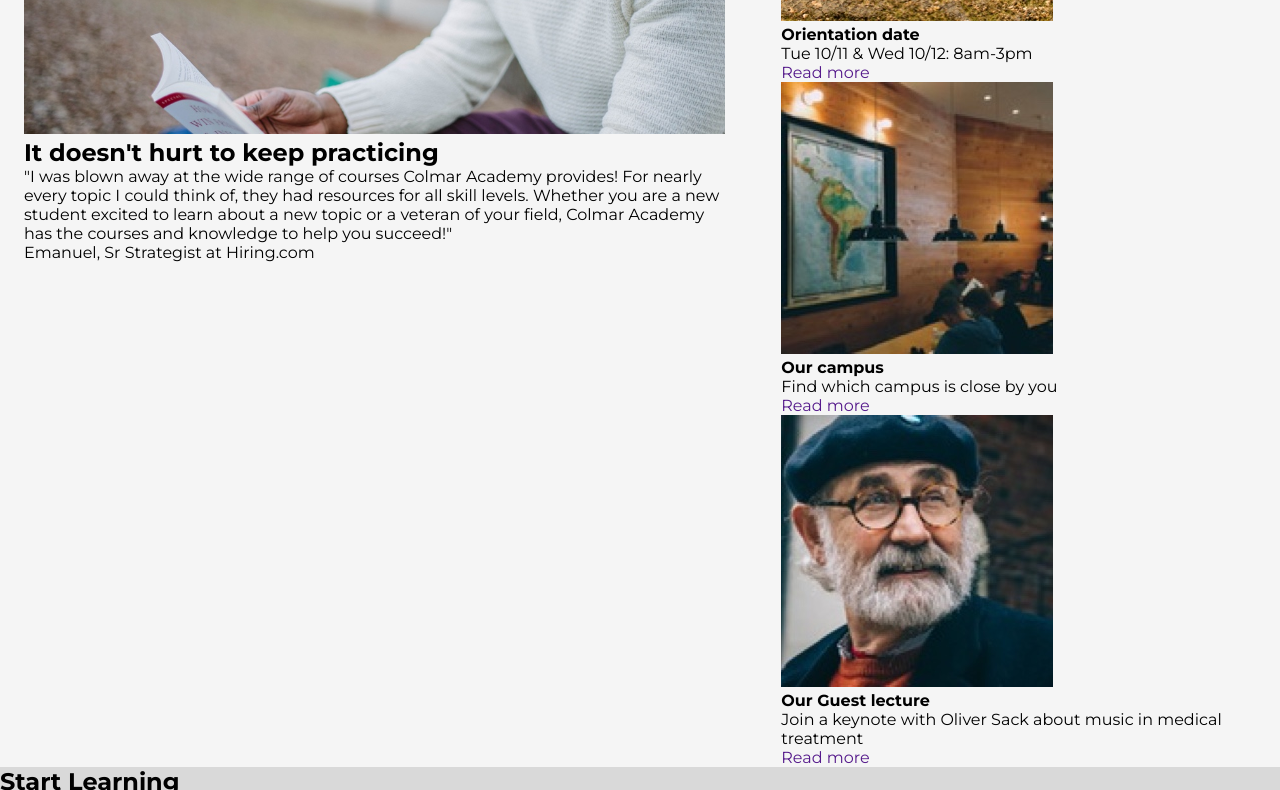
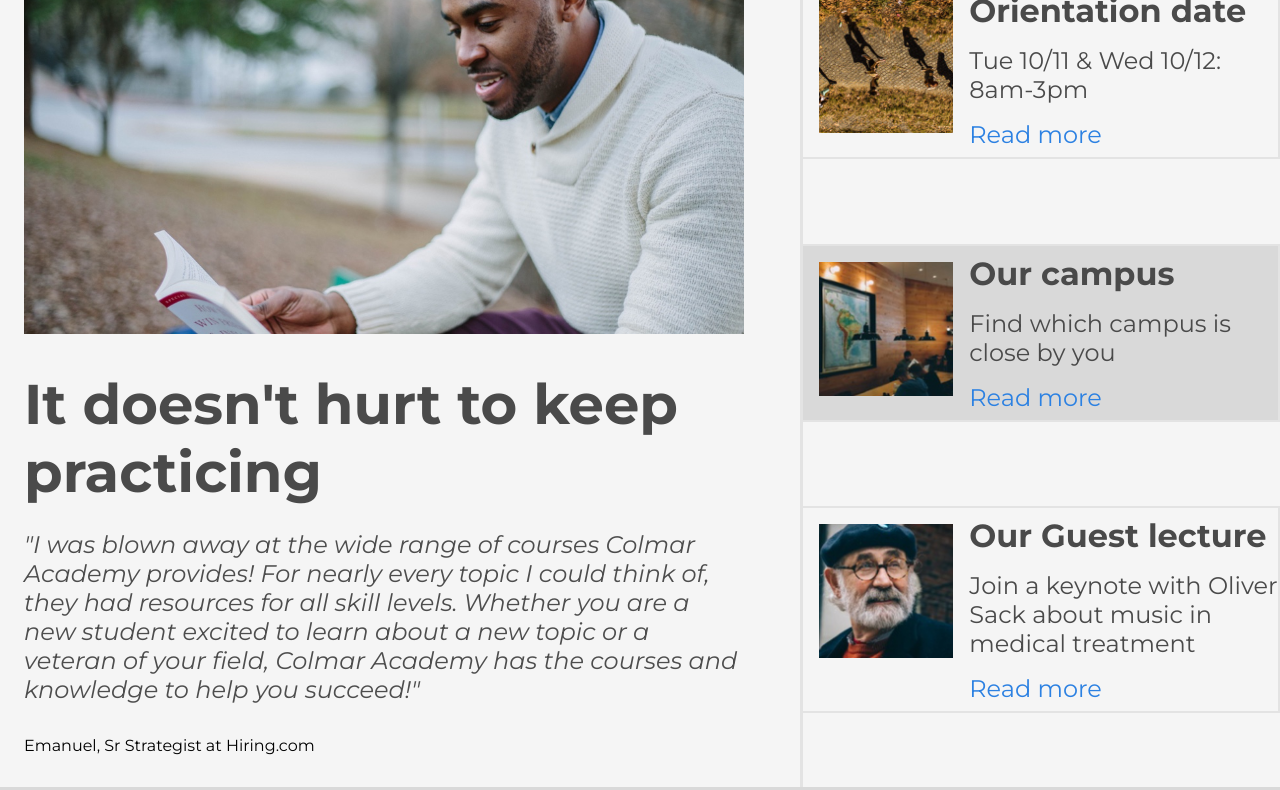
Before and after one commit to Mad-Catter/Codecademy05, a plain HTML site: page index.html in a window 1280 px wide. Shown: the part 899-1689 px from the top of the page. Drawn offline with Linux system fonts and the light colour scheme.

Commit message:
halfway done

```diff
--- a/Resources/css/index.css
+++ b/Resources/css/index.css
@@ -77,12 +77,12 @@ li a {
     padding: 0rem 1.5rem;
     width: 60%;
     display: block;
+    min-width: 60%;
 }
 .image-container img {
     width: 100%;
     height: auto;
     display: inline-block;
-
 }
 .learn-text-container {
     color: hsl(0,0%,29%);
@@ -95,12 +95,12 @@ li a {
     margin-right: 5rem;
     margin-bottom: 5rem;
 }
-.text-container h2 {
+.learn-text-container h2 {
     font-size: 4rem;
     font-weight: bold;
     margin: 1.5rem 0;
 }
-.text-container p {
+.learn-text-container p {
     font-size: 1.5rem;
     font-weight: bold;
     margin: 1.5rem 0;
@@ -118,22 +118,123 @@ li a {
 /* Practice section */
 #practice {
     display: flex;
-    padding-top: 2rem;
+
 }
 .left {
     width: 60%;
     padding: 0rem 1.5rem;
+    min-width: 60%;
+}
+#practice .left {
+    padding-top: 2rem;
 }
 .left .image-container {
     width: 100%;
     padding: 0;
 }
+.left h2 {
+    font-size: 3.5rem;
+    font-weight: bold;
+    margin-top: 2rem;
+    margin-bottom: 1.5rem;
+    color: hsl(0,0%,29%);
+}
+.left p {
+    margin-bottom: 2rem;
+}
+#quote {
+    margin-bottom: 2rem;
+    font-size: 1.5rem;
+    font-style: italic;
+    color: hsl(0,0%,30%)
+}
 .right {
     width: 40%;
-    height: 100%;
+    height: auto;
     margin-left: 2rem;
+    border-left: 3px solid hsl(0,0%,89%);
+    padding: 2rem 0;
+    display: flex;
+    flex-direction: column;
+    align-items: center;
+    justify-content: space-around;
 }
+.information {
+    border: 2px solid hsl(0,0%,89%);
+    min-width: 100%;
+    height: auto;
+    display: flex;
+    border-left: none;
+}
+ #second-information {
+    background-color: hsl(0,0%,85%);
+ }
+.right-text-container {
+    width: 65%;
+    height: auto;
+    display: flex;
+    flex-direction: column;
+    justify-content: center;
+}
+.right-text-container h4, .right-text-container p, .right-text-container a {
+    margin: 0.5rem 0;
+    color: hsl(0,0%,29%);
+}
+.right-text-container h4 {
+    font-size: 2rem;
+    font-weight: bold;
+}
+.right-text-container p {
+    font-size: 1.5rem;
+}
+.right-text-container a {
+    color: hsl(212, 76%, 53%);
+    font-size: 1.5rem;
+}
+.right-image-container {
+    width: 35%;
+    height: auto;
+    padding: 1rem;
 
+}
+.right-image-container img {
+    width: 100%;
+    height: auto;
+    display: inline-block;
+}
+/* Start Section */
+#start {
+    text-align: center;
+}
+#start h2 {
+    font-size: 3.5rem;
+    font-weight: bold;
+    padding: 2rem 0;
+    color: hsl(0,0%,29%);
+}
+.course-list {
+    display: flex;
+    justify-content: center;
+    align-items: space-around;
+    padding: 2rem;
+    flex-wrap: wrap;
+}
+.course {
+    background-color: white;
+    margin: 2rem;
+    text-align: left;
+}
+.course-image-container {
+    width: 100%;
+    height: auto;
+}
+.course h4 {
+    margin: 2rem 2rem;
+}
+.course p {
+    margin: 1rem 2rem;
+}
+/* The current problem is that the margins on the right text on the learn section, are pushing the image and making it shrink.  A possible solution is to add another div as a wrapper around the text, so that it doesnt push the image div.  However that adds potentially unnecessary complication and makes me need to redo the positioning of the text.  Another solution is to add min-width 60% to the image containers so that they cant be pushed by the text, but that might make the image take up too much space when I shrink the browser down.  Perhaps that is fine, as I will be adding a mobile version of the site as well, but something to think about. */
 /* Video container overflow hidden is a temporary measure */
 .video-container {
     overflow: hidden;
--- a/index.html
+++ b/index.html
@@ -28,14 +28,15 @@
     </header>
     <main>
         <div id="learn">
+            <div class ="left">
                 <div class="image-container">
                     <img src="Resources/images/banner.jpg" alt="a group of students studying">
+                </div>
             </div>
             <div class="learn-text-container">
                 <h2>Learn something new everyday</h2>
                 <p>Join a community of likeminded indivuals on your journey through learning!</p>
                 <a href="" id="start-button">Start here</a>
-
             </div>
         </div>
         <div id="practice">
@@ -50,29 +51,35 @@
                 </div>
             </div>
             <div class="right">
-                <div class="information">
-                    <div class="right-image-container">
+                <div id= "first-information" class="information">
+                    <div class="right-image-container first-image-container">
                         <img src="Resources/images/information-orientation.jpg" alt="a group of students exploring campus">
                     </div>
+                    <div class="right-text-container">
                         <h4>Orientation date</h4>
                         <p>Tue 10/11 & Wed 10/12: 8am-3pm</p>
                         <a href="">Read more</a>
                     </div>
-                <div class="information">
+                </div>
+                <div id="second-information" class="information">
                     <div class="right-image-container">
                         <img src="Resources/images/information-campus.jpg" alt="A classroom on campus">
                     </div>
+                    <div class="right-text-container">
                         <h4>Our campus</h4>
                         <p>Find which campus is close by you</p>
                         <a href="">Read more</a>
                     </div>
-                <div class="information">
+                </div>
+                <div id="last-information" class="information">
                     <div class="right-image-container">
                         <img src="Resources/images/information-guest-lecture.jpg" alt="Oliver Sack">
                     </div>
+                    <div class="right-text-container">
                         <h4>Our Guest lecture</h4>
                         <p>Join a keynote with Oliver Sack about music in medical treatment</p>
                         <a href="">Read more</a>
+                    </div>
                 </div>
             </div>
         </div>
```
Lines whose indentation alone changed are shown as unchanged.
